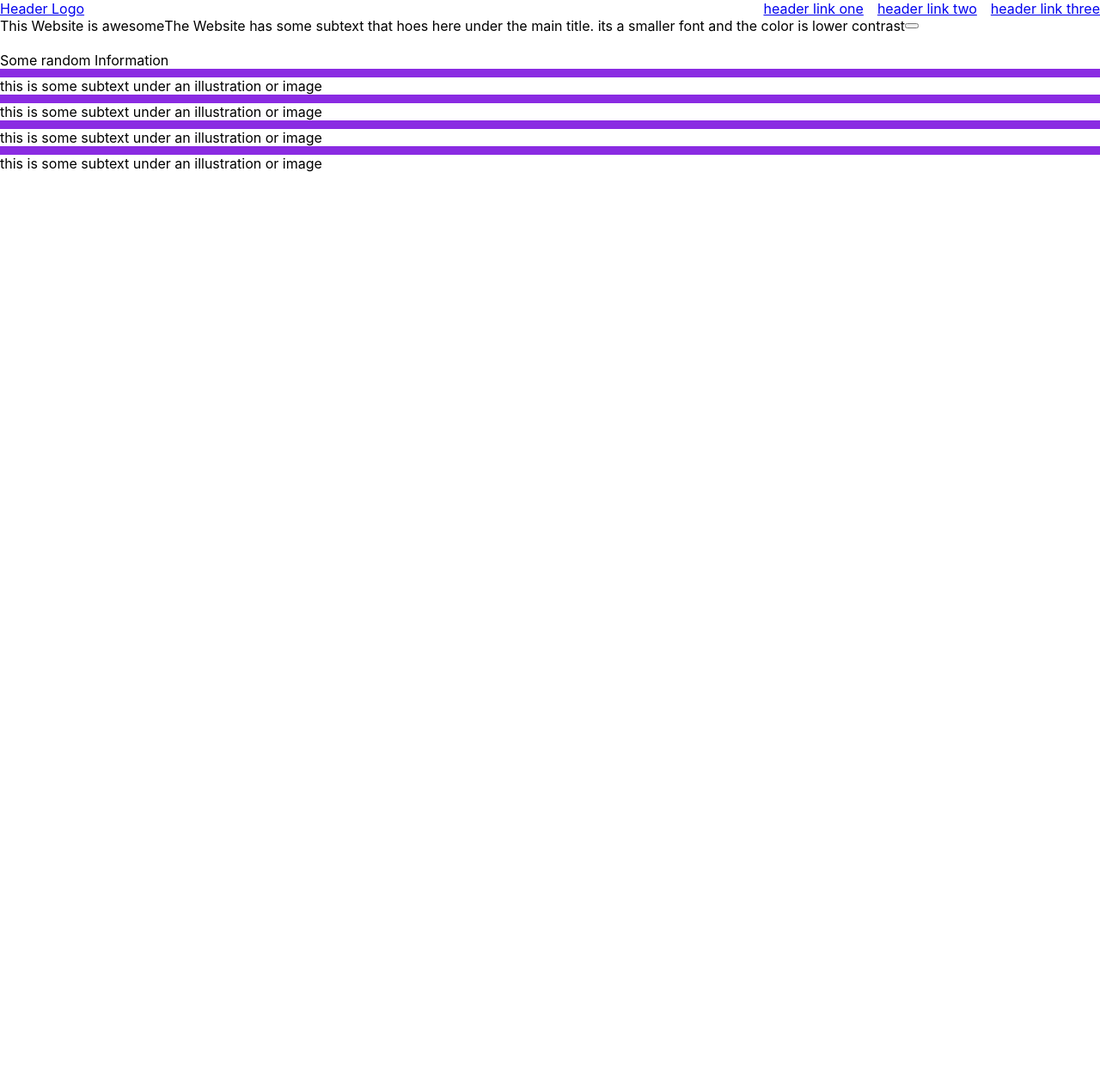
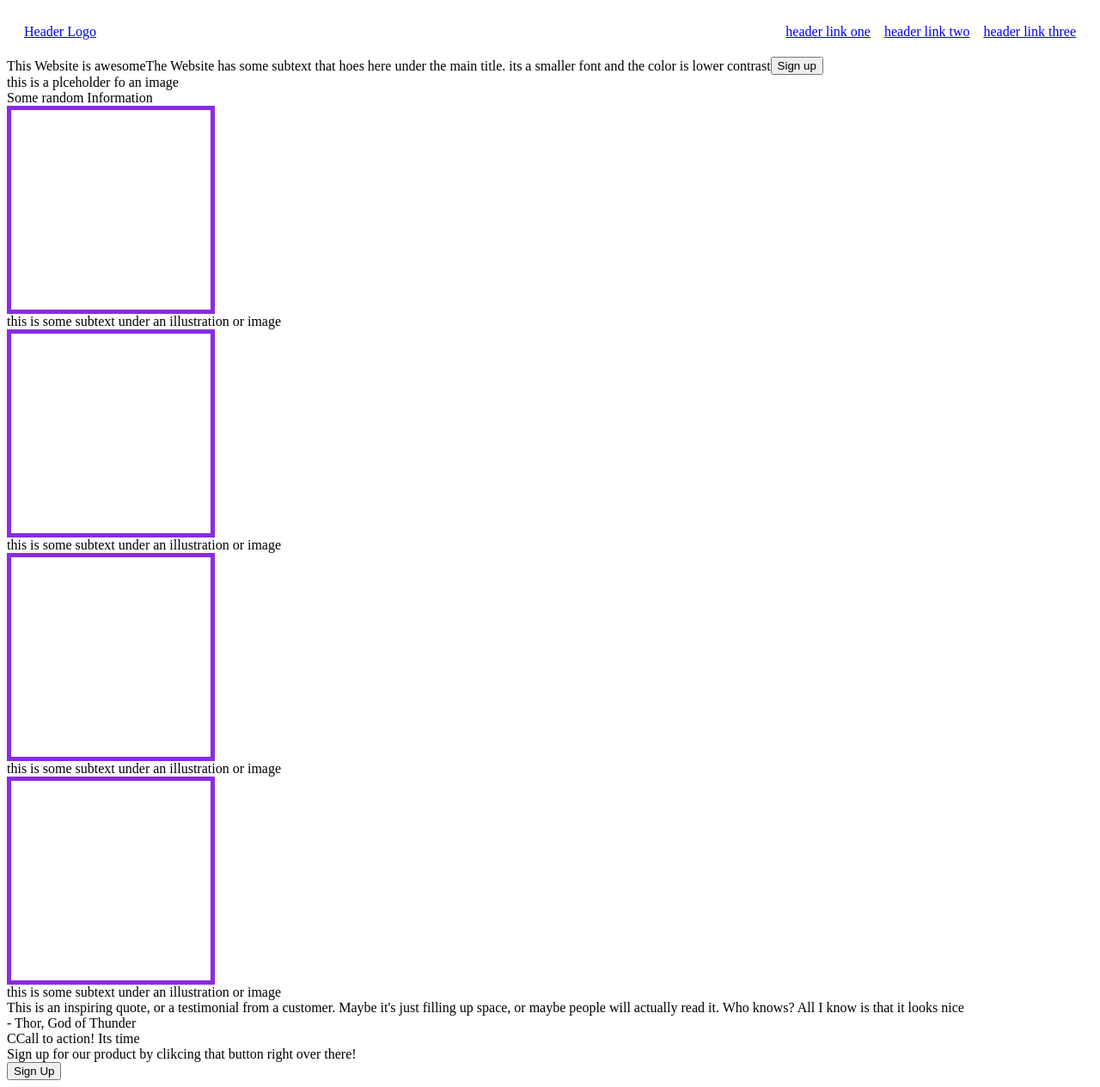
Before and after one commit to HIzomi/odin-landing-page, a plain HTML site: page index.html in a window 1280 px wide. Shown: the whole page at 86% size. Before the commit the page ends 800 px from the top, so only its background shows below. Drawn offline with Linux system fonts and the light colour scheme.

Commit message:
layed out the structure in html

```diff
--- a/index.html
+++ b/index.html
@@ -7,7 +7,7 @@
     <link rel="stylesheet" href="style.css">
 </head>
 
-<body class="body1">
+<body>
     <div class="header">
             <a href="#" class="left-links">Header Logo</a>
             <nav class="right-links">
@@ -19,10 +19,10 @@
     <div class="body1-info">
         <div class="opener"> This Website is awesome</div>
         <div class="opener text"> The Website has some subtext that hoes here under the main title. its a smaller font and the color is lower contrast</div>
-        <button class="signup"></button>
+        <button class="signup">Sign up</button>
     </div>
-    <img src="" alt="">
-</body class="body2">
+    <div>this is a plceholder fo an image</div>
+    <div class="body2">
         <div class="body2-upper"> Some random Information</div>
         <div class="body2-info">
             <div class="card"></div>
@@ -34,8 +34,19 @@
             <div class="card"></div>
             <div>this is some subtext under an illustration or image</div>
         </div>
-<body class="body2">
-
+    </div>
+    <div>
+        <div>This is an inspiring quote, or a testimonial from a customer. Maybe it's just filling up space, or maybe people will actually read it. Who knows? All I know is that it looks nice </div>
+        <div>- Thor, God of Thunder</div>
+    </div>
+    <div>
+        <div class="card2">
+            <div> CCall to action! Its time</div>
+            <div>Sign up for our product by clikcing that button right over there!</div>
+            <button>Sign Up</button>
+        </div>
+    </div>
 </body>
 
+
 </html>
--- a/style.css
+++ b/style.css
@@ -4,11 +4,11 @@
     min-height: 100vh;
 }
 
-
 .header {
     display: flex;
     justify-content: space-between;
     align-items: center;
+    padding: 20px;
 
 }
 
@@ -16,18 +16,18 @@
     display: flex;
     gap: 16px;
 }
+
 .body1-info {
     display: flex;
     align-items: center;
 
 }
 
-.body2 {
-    display: flex;
-    align-items: center;
-    justify-content: center;
-}
+
 .card{
     border-color: aqua;
     border: 5px solid blueviolet;
+    width: 200px;
+    height: 200px;
+    padding: 16px;
 }
```
Lines whose indentation alone changed are shown as unchanged.
